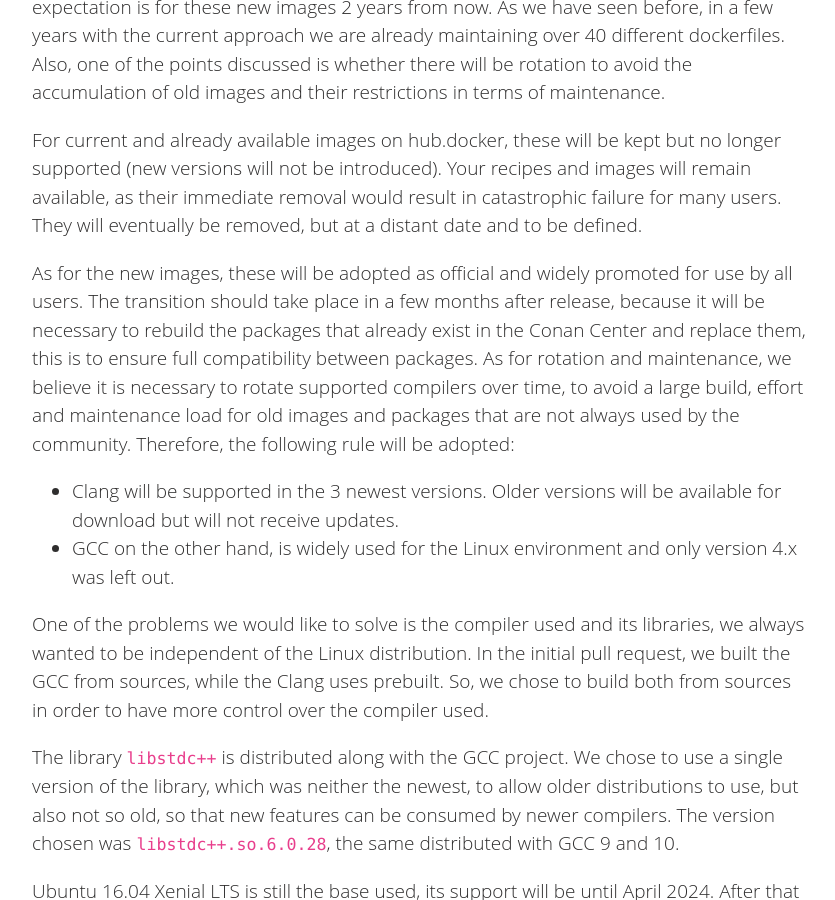
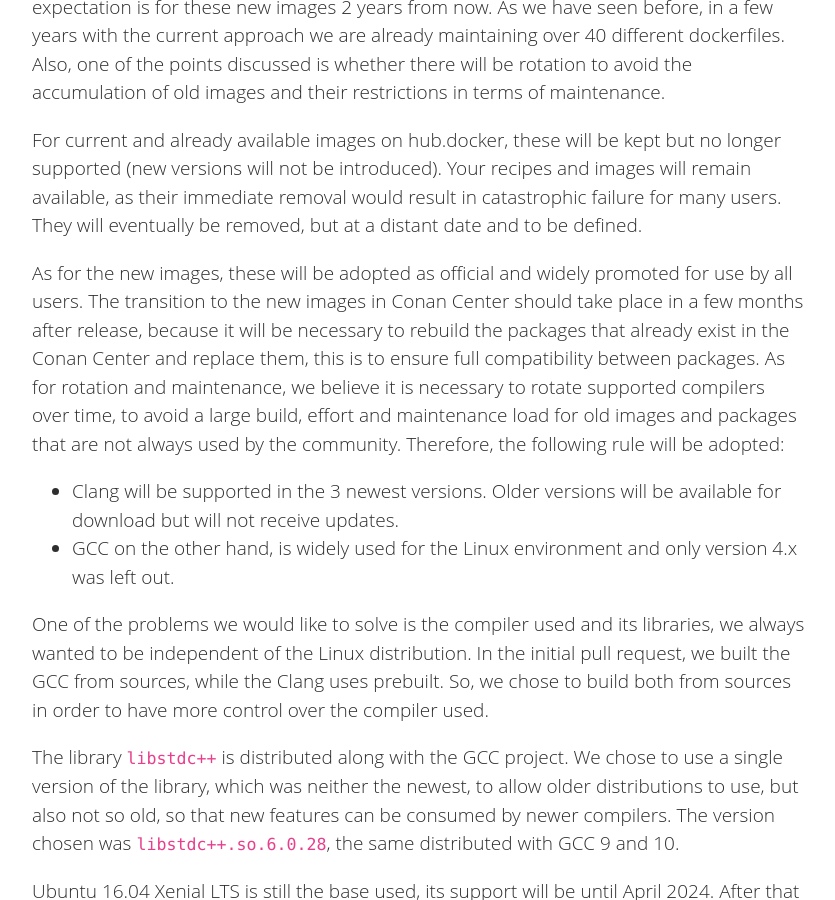
Before and after one commit to conan-io/conan-io.github.io, a Jekyll site: the page built from _posts/2021-07-21-Modern-docker-images.markdown, in a window 1280 px wide and 900 px high, scrolled down 1877 px. Shown: the whole window, without its empty margins (20-855 px from the left). Built offline with Jekyll 4.4.1, drawn with Linux system fonts in a browser that asks for light colours; comment, search, counter and statistics services are not loaded.

Commit message:
Update _posts/2021-07-21-Modern-docker-images.markdown
Co-authored-by: Javier G. Sogo <jgsogo@gmail.com>

```diff
--- a/_posts/2021-07-21-Modern-docker-images.markdown
+++ b/_posts/2021-07-21-Modern-docker-images.markdown
@@ -65,7 +65,7 @@ not be introduced). Your recipes and images will remain available, as their imme
 catastrophic failure for many users. They will eventually be removed, but at a distant date and to be defined.
 
 As for the new images, these will be adopted as official and widely promoted for use by all users. The transition
-should take place in a few months after release, because it will be necessary to rebuild the packages that already
+to the new images in Conan Center should take place in a few months after release, because it will be necessary to rebuild the packages that already
 exist in the Conan Center and replace them, this is to ensure full compatibility between packages. As for rotation and
 maintenance, we believe it is necessary to rotate supported compilers over time, to avoid a large build, effort and
 maintenance load for old images and packages that are not always used by the community. Therefore, the following rule
```
